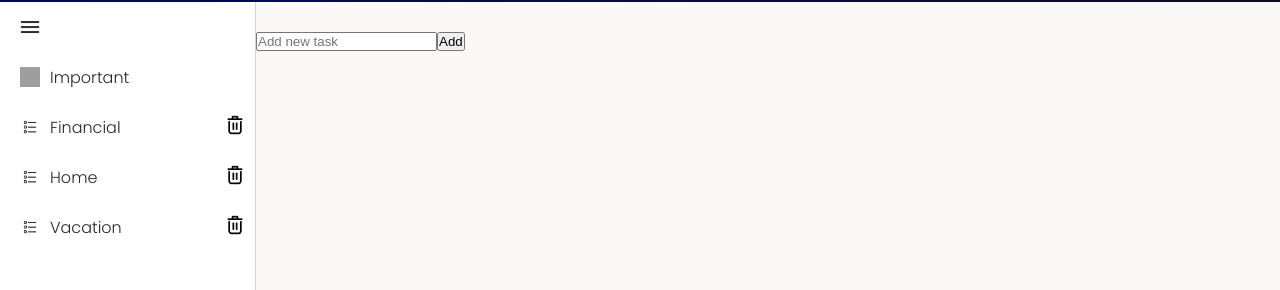
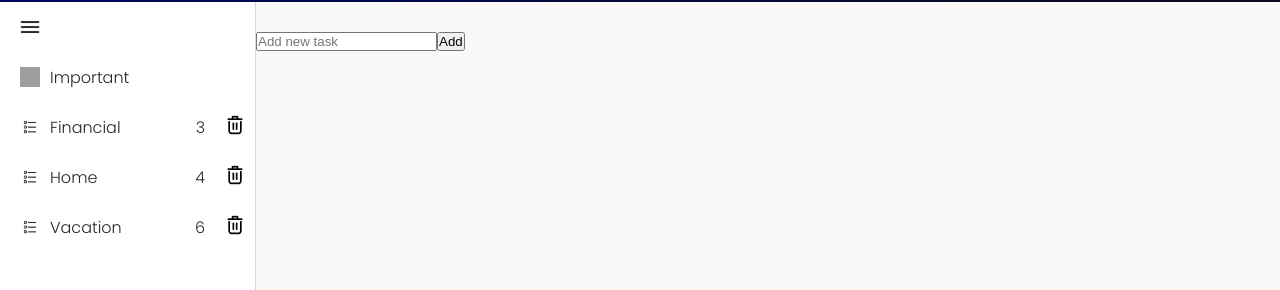
Before and after one commit to JulianaVanier/582-app-to-do-list-vue, a Vue app: page / in a window 1280 px wide. Shown: the part 98-388 px from the top of the page. Built offline with nearby package versions, Linux system fonts and the light colour scheme; grey boxes are pictures that could not be loaded.

Commit message:
added counter show qt tasks per list

```diff
--- a/src/App.vue
+++ b/src/App.vue
@@ -217,7 +217,7 @@ export default {
         listId: listId,
         labelImportant: false,
       });
-      // this.newTaskName = "";
+      this.lists[listId - 1].qt = this.lists[listId - 1].qt + 1;
     },
     counterTasksPerList() {
       console.log("chips");
@@ -229,28 +229,12 @@ export default {
         }
       }
     },
-    // mounted: function () {
-    //   // this.counterTasksPerList();
-    //   console.log("ju");
-    // },
   },
-  // setup() {
-  //   const counter = ref(0);
-  //   onMounted(() => {
-  //     // this.counterTasksPerList();
-  //     console.log("this is ", counter);
-  //   });
-  //   return {
-  //     counter,
-  //   };
-  // },
-  // computed: {
-
-  // },
+  mounted: function () {
+    this.counterTasksPerList();
+    // console.log("ju");
+  },
 };
-// onMounted(() => {
-//   console.log("mounted");
-// });
 </script>
 
 <style lang="scss">
@@ -338,6 +322,11 @@ export default {
       height: 20px;
       margin-right: 10px;
     }
+  }
+  .qt-tasks {
+    padding-right: 20px;
+    font-family: "Poppins", sans-serif;
+    color: #292827;
   }
   // STYLE TASKITEM
   .contentTask {
--- a/src/components/CategoriesLists.vue
+++ b/src/components/CategoriesLists.vue
@@ -13,6 +13,7 @@
       >
         <img src="/img/icon-list.png" alt="icon list" />{{ list.name }}
       </div>
+      <div class="qt-tasks">{{ list.qt }}</div>
       <div>
         <img
           class="imgDelete"
```
